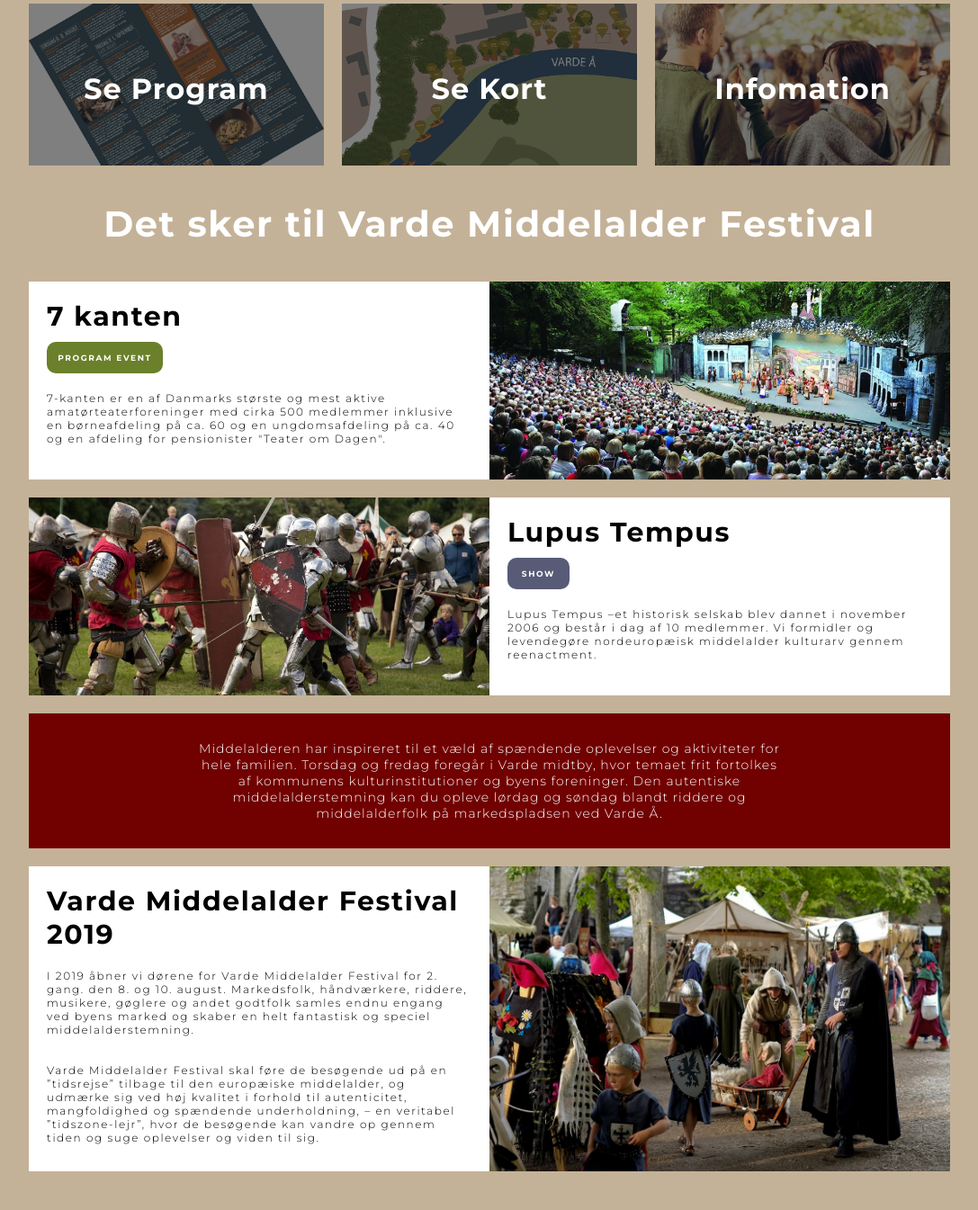
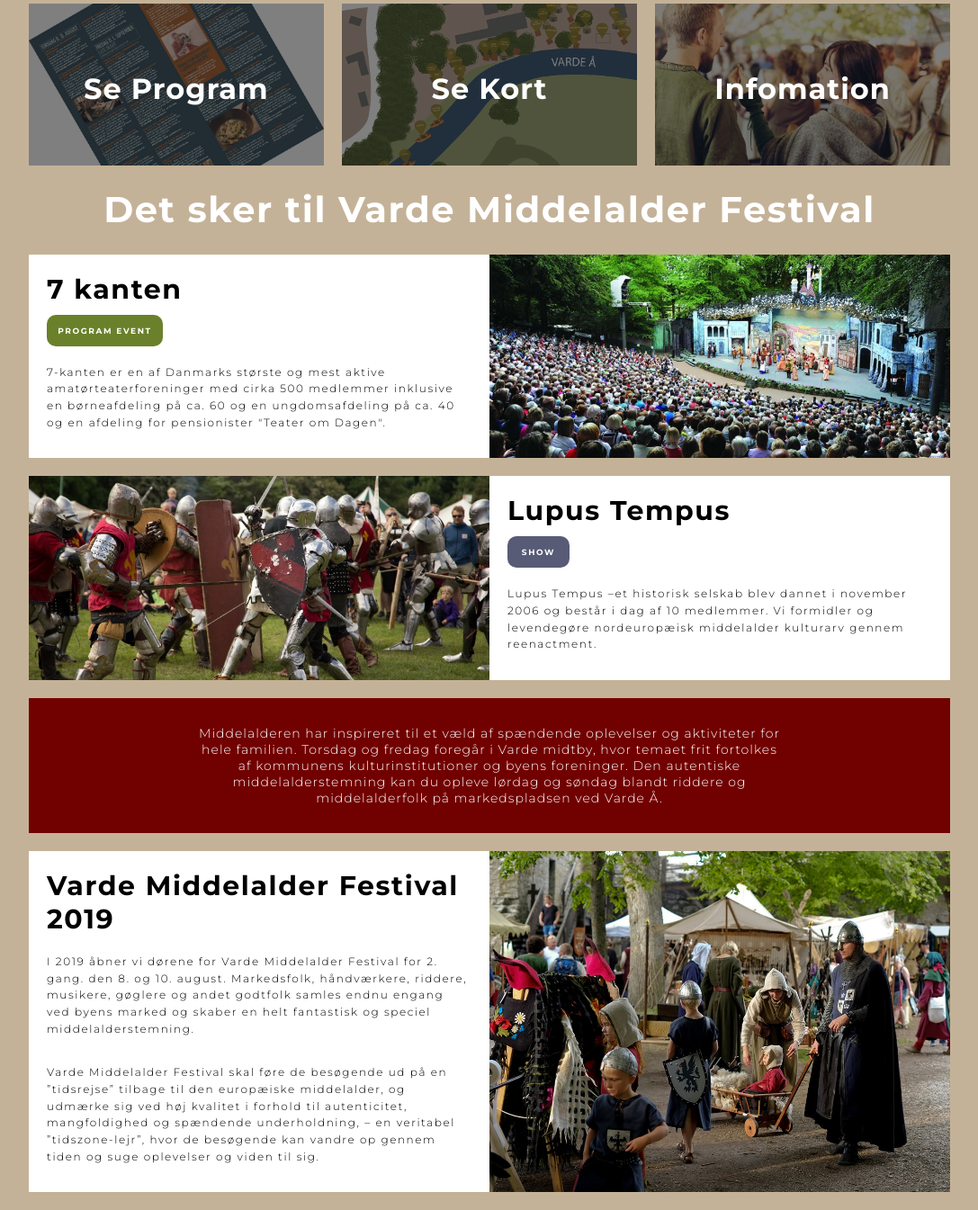
Before and after one commit to lagfoss/eksamensprojekt, a PHP site: page / in a window 1280 px wide. Shown: the part 552-1897 px from the top of the page at 90% size, without its empty margins (96-1183 px from the left). Before the commit the page ends 1854 px from the top, so only its background shows below. Run offline with PHP 8.4, Linux system fonts and the light colour scheme.

Commit message:
font luft i mellem sig

```diff
--- a/assets/css/styles.css
+++ b/assets/css/styles.css
@@ -108,6 +108,7 @@ h2{
   font-size: 40px;
   padding: 40px 20px 20px 20px;
   letter-spacing: 1.2pt;
+  line-height: 14pt;
   color: #fff;
   font-weight: 700;
   text-align: center;
@@ -128,6 +129,7 @@ h2{
   font-family: 'Montserrat', sans-serif;
   margin: 20px 20px 30px 0;
   font-weight: 300;
+  line-height: 14pt;
   font-size:12px;
 
 }
@@ -147,6 +149,7 @@ h2{
   font-family: 'Montserrat', sans-serif;
   margin: 20px 20px 30px 0;
   font-weight: 300;
+  line-height: 14pt;
   font-size:12px;
 
 }
```
